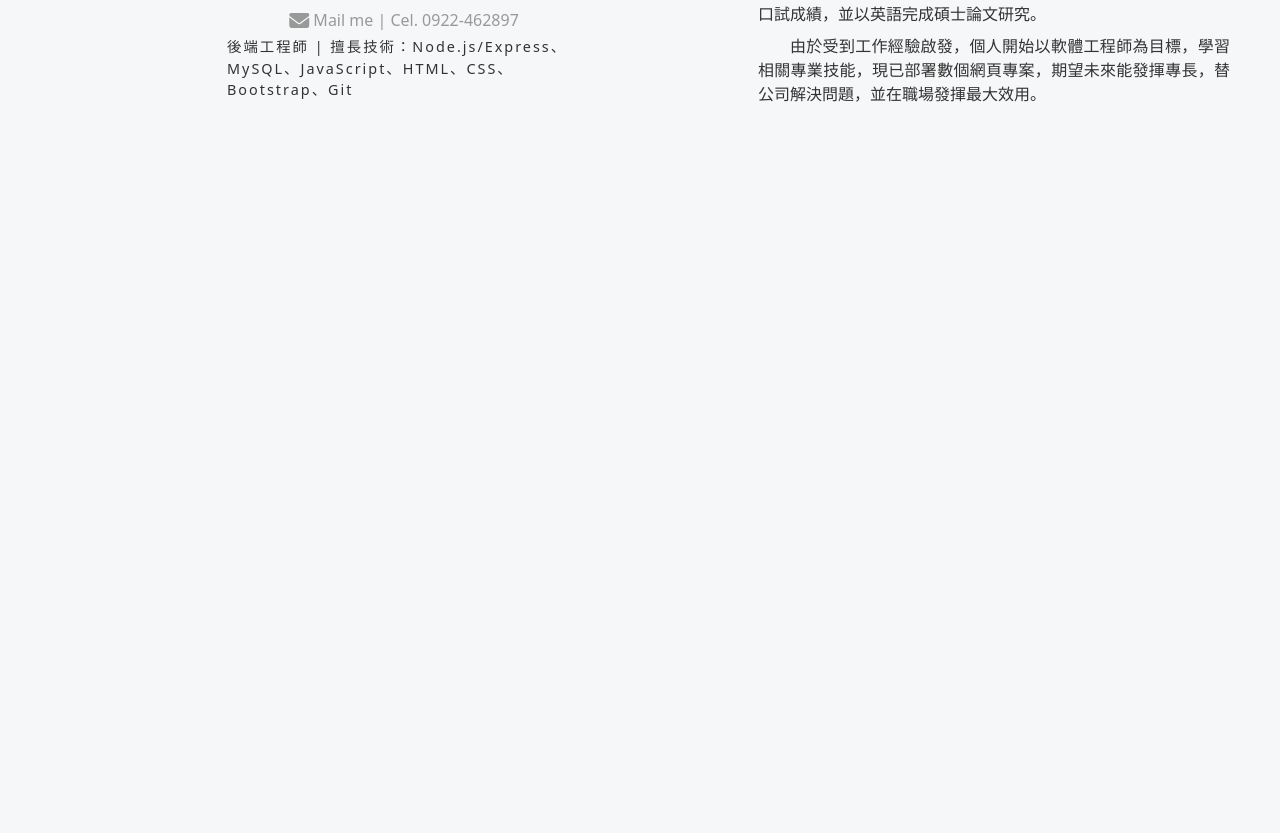
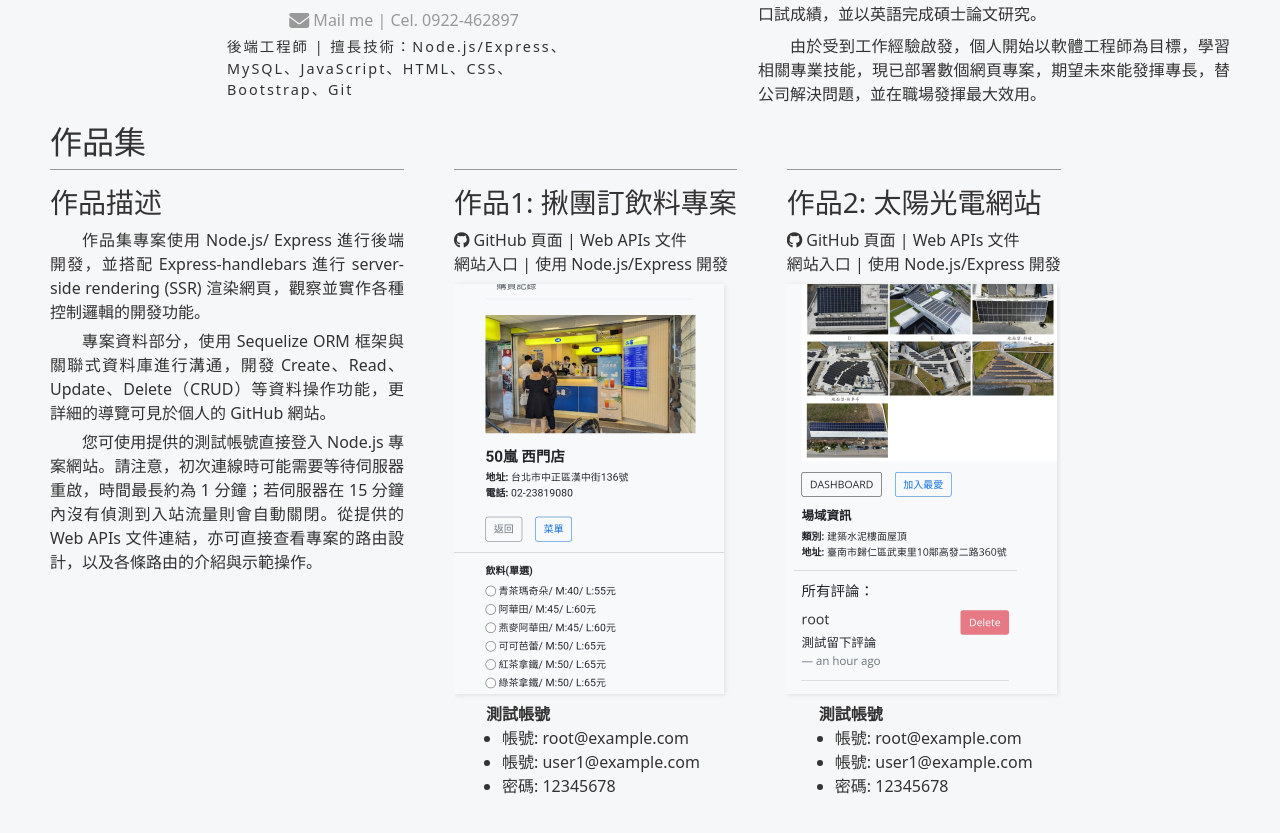
Before and after one commit to cyanshub/sp-resume-be-080624, a React (Vite) app: page /resumes in a window 1280 px wide. Shown: the part 285-1118 px from the top of the page. Before the commit the page ends 800 px from the top, so only its background shows below. Built offline with nearby package versions, Linux system fonts and the light colour scheme.

Commit message:
製作 SkillSection 及其樣式

```diff
--- /dev/null
+++ b/data.json
@@ -0,0 +1,29 @@
+{
+  "sps": [
+    {
+      "id": 1,
+      "title": "作品1: 揪團訂飲料專案",
+      "language": "Node.js/Express",
+      "linkGitHub": "https://github.com/cyanshub/sp-ordering-drinks-061624",
+      "linkWebAPIs": "https://scarlet-page-533.notion.site/1130612-Ordering-drinks-Web-APIs-beb80ee919da461a9ee6021fe2fc7bf4",
+      "websiteRender": "https://sp-ordering-drinks-061624.onrender.com",
+      "cover": "images/sp1.jpg",
+      "root": "root@example.com",
+      "user1": "user1@example.com",
+      "password": "12345678"
+    },
+    {
+      "id": 2,
+      "title": "作品2: 太陽光電網站",
+      "language": "Node.js/Express",
+      "languages": "Node.js/Express",
+      "linkGitHub": "https://github.com/cyanshub/sp-pvlist-051524",
+      "linkWebAPIs": "https://scarlet-page-533.notion.site/1130612-Ordering-drinks-Web-APIs-beb80ee919da461a9ee6021fe2fc7bf4",
+      "websiteRender": "https://sp-pvlist-051524.onrender.com",
+      "cover": "images/sp2.jpg",
+      "root": "root@example.com",
+      "user1": "user1@example.com",
+      "password": "12345678"
+    }
+  ]
+}
--- /dev/null
+++ b/src/components/ResumePageComponents/SkillSection.jsx
@@ -0,0 +1,92 @@
+import styled from 'styled-components';
+
+const SkillSection = ({ sps }) => {
+  return (
+    <div className="skill-section">
+      {/* <!-- 作品描述 --> */}
+      <div className="skill">
+        <h3 className="skill-name">作品描述</h3>
+        <p className="skill-description">
+          作品集專案使用 Node.js/ Express 進行後端開發，並搭配 Express-handlebars 進行 server-side
+          rendering (SSR) 渲染網頁，觀察並實作各種控制邏輯的開發功能。
+        </p>
+        <p className="skill-description">
+          專案資料部分，使用 Sequelize ORM 框架與關聯式資料庫進行溝通，開發
+          Create、Read、Update、Delete（CRUD）等資料操作功能，更詳細的導覽可見於個人的 GitHub 網站。
+        </p>
+        <p className="skill-description">
+          您可使用提供的測試帳號直接登入 Node.js
+          專案網站。請注意，初次連線時可能需要等待伺服器重啟，時間最長約為 1 分鐘；若伺服器在 15
+          分鐘內沒有偵測到入站流量則會自動關閉。從提供的 Web APIs
+          文件連結，亦可直接查看專案的路由設計，以及各條路由的介紹與示範操作。
+        </p>
+      </div>
+
+      {/* 作品集: 將陣列資料迴圈出來 */}
+      {sps.map((sp) => {
+        return (
+          <div key={sp.id} className="skill image-container">
+            <h3 className="skill-name">{sp.title}</h3>
+            <div>
+              <a
+                className="link-formats"
+                href={sp.linkGitHub}
+                target="_blank"
+                rel="noopenner noreferrer"
+              >
+                <i className="fa-brands fa-github me-1"></i>
+                <span>GitHub 頁面</span>
+              </a>
+              <a
+                className="link-formats"
+                href={sp.linkWebAPIs}
+                target="_blank"
+                rel="noopenner noreferrer"
+              >
+                <span> | Web APIs 文件</span>
+              </a>
+            </div>
+
+            <div className="mb-2">
+              <a
+                className="link-formats"
+                href={sp.websiteRender}
+                target="_blank"
+                rel="noopenner noreferrer"
+              >
+                <span>網站入口</span>
+              </a>
+
+              <span> | 使用 {sp.language} 開發</span>
+            </div>
+            <a
+              className="link-formats"
+              href={sp.websiteRender}
+              target="_blank"
+              rel="noopenner noreferrer"
+            >
+              <img className="text-center img-shadow" src={sp.cover} alt={sp.title} />
+            </a>
+
+            {/* <!--測試帳號資訊 --> */}
+            <ul>
+              <div className="mt-2">
+                <strong>測試帳號</strong>
+              </div>
+              <StyledLi className="ms-3">帳號: {sp.root}</StyledLi>
+              <StyledLi className="ms-3">帳號: {sp.user1}</StyledLi>
+              <StyledLi className="ms-3 mb-3">密碼: {sp.password}</StyledLi>
+            </ul>
+          </div>
+        );
+      })}
+    </div>
+  );
+};
+
+// UI 元件樣式
+const StyledLi = styled.li`
+  white-space: nowrap;
+`;
+
+export default SkillSection;
--- a/src/components/ResumePageComponents/index.js
+++ b/src/components/ResumePageComponents/index.js
@@ -1,5 +1,6 @@
 import Header from "./Header";
 import InfoSection from "./InfoSection";
 import DescriptionSection from "./DescriptionSection";
+import SkillSection from "./SkillSection";
 
-export { Header, InfoSection, DescriptionSection }
+export { Header, InfoSection, DescriptionSection, SkillSection }
--- a/src/pages/ResumePage.jsx
+++ b/src/pages/ResumePage.jsx
@@ -1,4 +1,8 @@
-import { DescriptionSection, Header, InfoSection } from '../components/ResumePageComponents';
+import { DescriptionSection, Header, InfoSection, SkillSection } from '../components/ResumePageComponents';
+
+// 載入資料
+import { sps } from '../../data.json'
+
 
 const ResumePage = () => {
   return (
@@ -7,6 +11,12 @@ const ResumePage = () => {
       <main>
         <InfoSection />
         <DescriptionSection />
+
+        <div className="skill-experience-section">
+          <h2>作品集</h2>
+          <SkillSection sps = {sps}/>
+
+        </div>
       </main>
     </>
   );
--- a/src/styles/arranges.scss
+++ b/src/styles/arranges.scss
@@ -19,7 +19,7 @@ main {
   .skill-section {
     display: flex;
     // flex-flow: row wrap;
-    justify-content: space-between;
+    // justify-content: space-between;
   }
 
   .skill {
```
Also changed, not shown: public/images/sp1.jpg (added), public/images/sp2.jpg (added).
